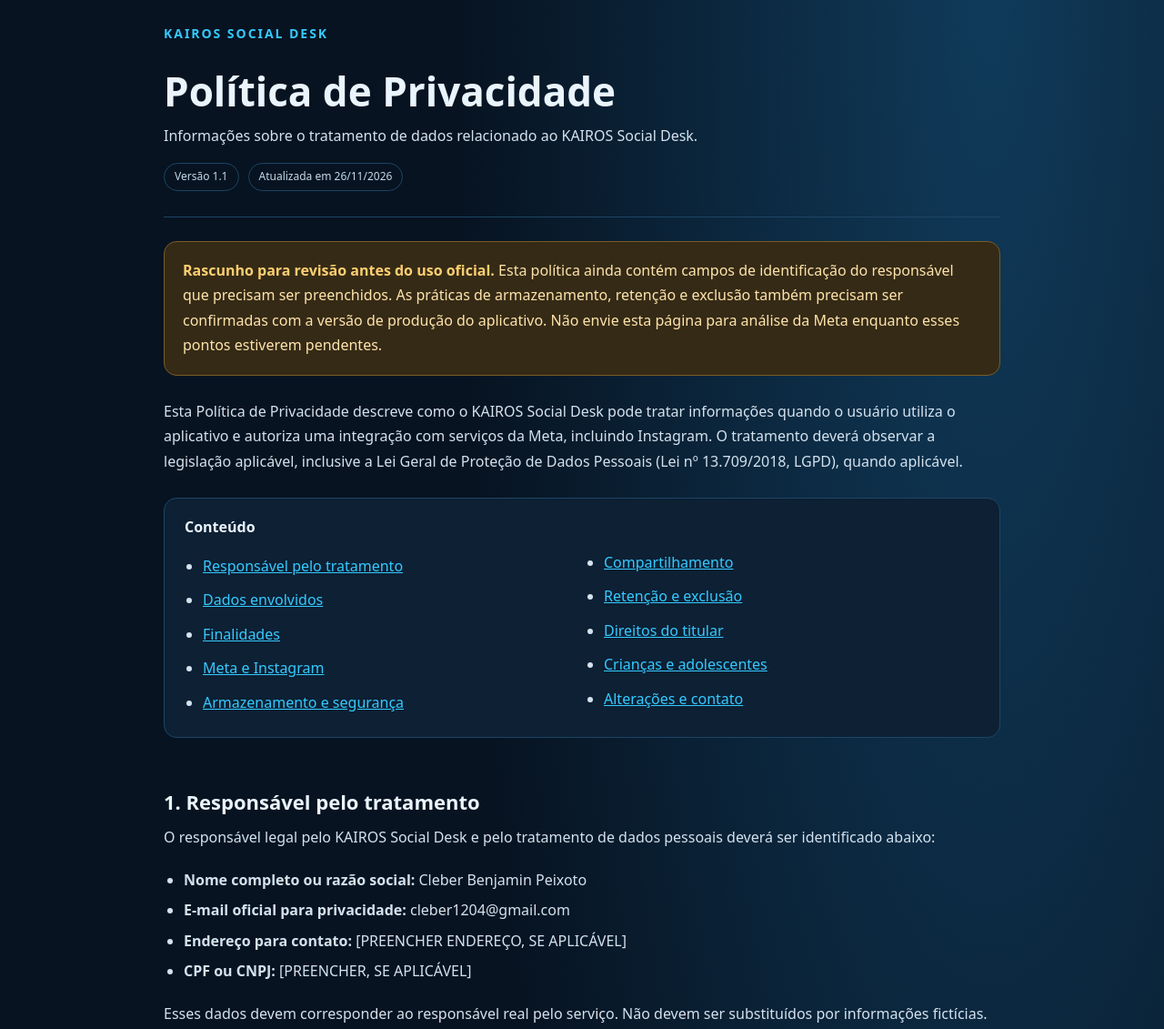
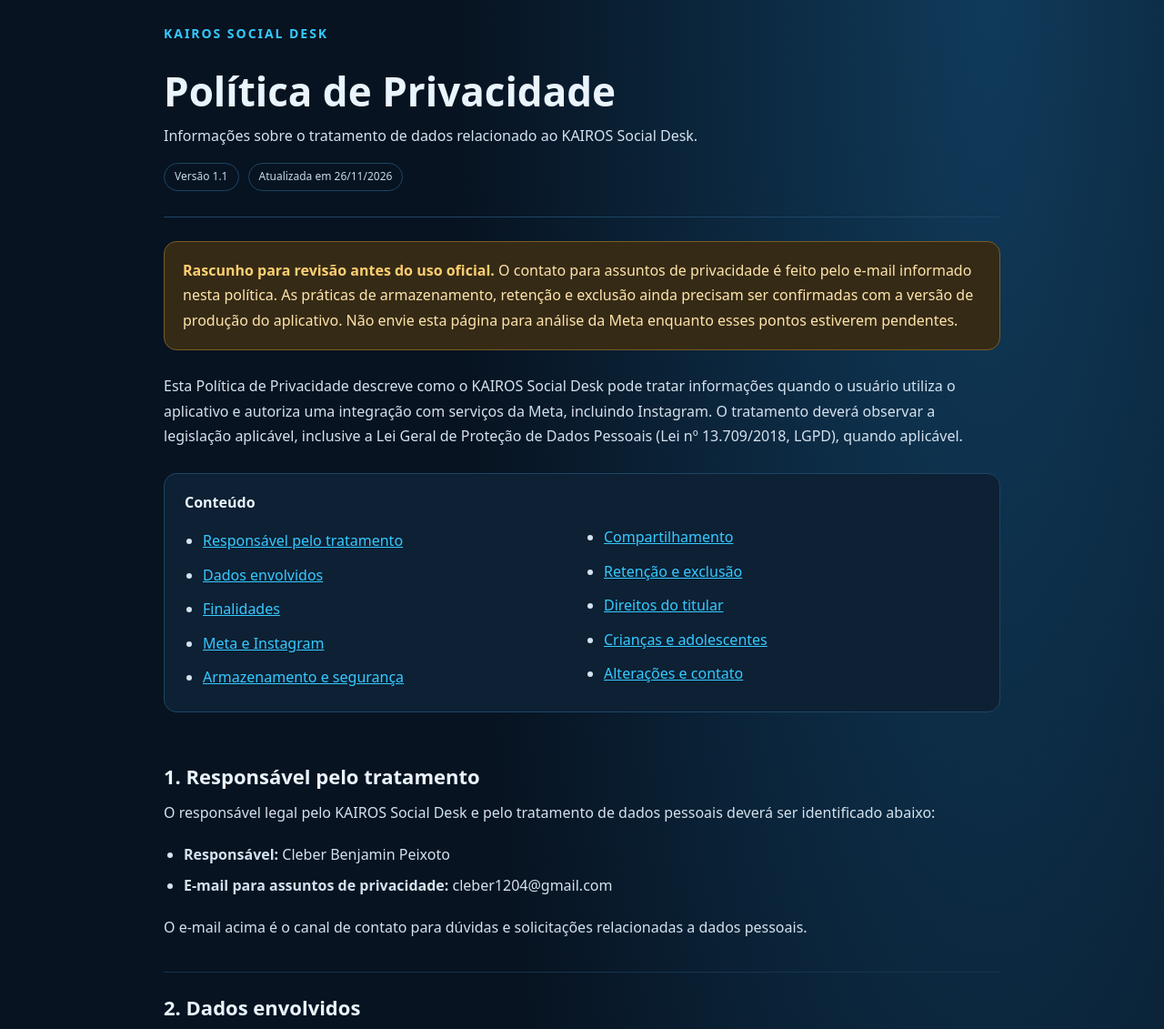
Before and after one commit to kairozgames-svg/kairos-socialdesk-privacy, a plain HTML site: page index.html in a window 1280 px wide. Shown: the part 39-1170 px from the top of the page at 91% size. Drawn offline with Linux system fonts and the light colour scheme.

Commit message:
Remove address and extra contact fields from privacy policy

```diff
--- a/index.html
+++ b/index.html
@@ -25,22 +25,22 @@ footer{padding-top:26px;color:#8fa9bd;font-size:13px}@media(max-width:620px){.wr
 <body><div class="wrap">
 <header><div class="brand">KAIROS SOCIAL DESK</div><h1>Política de Privacidade</h1><p>Informações sobre o tratamento de dados relacionado ao KAIROS Social Desk.</p><div class="meta"><span class="pill">Versão 1.1</span><span class="pill">Atualizada em 26/11/2026</span></div></header>
 <main>
-<div class="notice"><strong>Rascunho para revisão antes do uso oficial.</strong> Esta política ainda contém campos de identificação do responsável que precisam ser preenchidos. As práticas de armazenamento, retenção e exclusão também precisam ser confirmadas com a versão de produção do aplicativo. Não envie esta página para análise da Meta enquanto esses pontos estiverem pendentes.</div>
+<div class="notice"><strong>Rascunho para revisão antes do uso oficial.</strong> O contato para assuntos de privacidade é feito pelo e-mail informado nesta política. As práticas de armazenamento, retenção e exclusão ainda precisam ser confirmadas com a versão de produção do aplicativo. Não envie esta página para análise da Meta enquanto esses pontos estiverem pendentes.</div>
 <p>Esta Política de Privacidade descreve como o KAIROS Social Desk pode tratar informações quando o usuário utiliza o aplicativo e autoriza uma integração com serviços da Meta, incluindo Instagram. O tratamento deverá observar a legislação aplicável, inclusive a Lei Geral de Proteção de Dados Pessoais (Lei nº 13.709/2018, LGPD), quando aplicável.</p>
 <nav aria-label="Índice da política"><strong>Conteúdo</strong><ul>
 <li><a href="#responsavel">Responsável pelo tratamento</a></li><li><a href="#dados">Dados envolvidos</a></li><li><a href="#finalidades">Finalidades</a></li><li><a href="#meta">Meta e Instagram</a></li><li><a href="#armazenamento">Armazenamento e segurança</a></li><li><a href="#compartilhamento">Compartilhamento</a></li><li><a href="#retencao">Retenção e exclusão</a></li><li><a href="#direitos">Direitos do titular</a></li><li><a href="#menores">Crianças e adolescentes</a></li><li><a href="#contato">Alterações e contato</a></li>
 </ul></nav>
 <section id="responsavel"><h2>1. Responsável pelo tratamento</h2><p>O responsável legal pelo KAIROS Social Desk e pelo tratamento de dados pessoais deverá ser identificado abaixo:</p><ul>
-<li><strong>Nome completo ou razão social:</strong> Cleber Benjamin Peixoto</li><li><strong>E-mail oficial para privacidade:</strong> cleber1204@gmail.com</li><li><strong>Endereço para contato:</strong> [PREENCHER ENDEREÇO, SE APLICÁVEL]</li><li><strong>CPF ou CNPJ:</strong> [PREENCHER, SE APLICÁVEL]</li></ul><p>Esses dados devem corresponder ao responsável real pelo serviço. Não devem ser substituídos por informações fictícias.</p></section>
+<li><strong>Responsável:</strong> Cleber Benjamin Peixoto</li><li><strong>E-mail para assuntos de privacidade:</strong> cleber1204@gmail.com</li></ul><p>O e-mail acima é o canal de contato para dúvidas e solicitações relacionadas a dados pessoais.</p></section>
 <section id="dados"><h2>2. Dados envolvidos</h2><p>Os dados efetivamente tratados dependem das funções ativadas, das permissões autorizadas pelo usuário e dos campos enviados pela plataforma integrada. Em notificações de webhook da Meta, podem existir identificadores de contas, identificadores de eventos ou conversas, conteúdo de mensagens ou comentários e metadados técnicos, conforme o tipo de evento inscrito.</p><p>O KAIROS Social Desk é um aplicativo desktop desenvolvido com WPF/.NET, banco SQLite e mecanismo de navegador WebView2. A auditoria técnica disponível não especifica integralmente quais campos são gravados no banco local nem o ciclo de vida dos dados de sessão do navegador. Essa descrição precisa ser complementada após a conferência da versão de produção.</p></section>
 <section id="finalidades"><h2>3. Finalidades do tratamento</h2><p>Quando os recursos correspondentes estiverem implementados e habilitados, o tratamento poderá ser necessário para conectar contas autorizadas, receber e organizar eventos de redes sociais, disponibilizar as funções solicitadas pelo usuário, manter o funcionamento do aplicativo, diagnosticar falhas e proteger a integração contra requisições inválidas.</p><p>O aplicativo não deve ser utilizado para acessar contas, mensagens ou informações sem autorização adequada.</p></section>
 <section id="meta"><h2>4. Integração com Meta e Instagram</h2><p>O KAIROS Social Desk utiliza ou está sendo preparado para utilizar recursos oficiais disponibilizados pela Meta, conforme as permissões aprovadas e concedidas pelo usuário. O acesso fica sujeito às condições, políticas e limites técnicos definidos pela Meta.</p><h3>Estado técnico registrado na auditoria de 25/11/2026</h3><p>Na auditoria técnica disponível, o KAIROS META GATEWAY recebia requisições de webhook, validava a assinatura HMAC da Meta e reconhecia JSON válido. O processamento específico e o armazenamento de mensagens e comentários ainda estavam pendentes de implementação naquela data.</p><p>Portanto, esta política não afirma que o sistema já mantém uma caixa de entrada funcional ou que já armazena mensagens e comentários. Quando esses recursos forem implementados, esta seção deverá ser revisada para refletir os dados realmente tratados, as permissões utilizadas e os fluxos de armazenamento e exclusão.</p><p>O usuário pode revogar as permissões concedidas ao aplicativo nas configurações da plataforma Meta. A revogação interrompe novos acessos que dependam daquela autorização, mas não substitui um pedido de exclusão de dados que já tenham sido armazenados.</p><p>O KAIROS Social Desk é um produto independente e não é afiliado, patrocinado ou endossado pela Meta Platforms, Inc. ou pelo Instagram.</p></section>
 <section id="armazenamento"><h2>5. Armazenamento e segurança</h2><p>O aplicativo possui um banco de dados SQLite local e utiliza o WebView2 para recursos de navegação. A auditoria disponível não documenta todos os dados gravados localmente, as configurações de proteção do banco, os prazos de retenção ou o comportamento completo das sessões do navegador. Esses detalhes precisam ser verificados antes da disponibilização pública.</p><p>O gateway valida a autenticidade das requisições recebidas por meio da assinatura HMAC, conforme a implementação auditada. Essa validação não deve ser interpretada como garantia de que todos os dados armazenados estejam criptografados ou de que existam rotinas de backup e recuperação já implantadas.</p><p>O responsável deverá documentar e aplicar medidas técnicas e administrativas adequadas ao ambiente real de operação, incluindo controle de acesso, proteção de credenciais, transmissão segura e resposta a incidentes.</p></section>
 <section id="compartilhamento"><h2>6. Compartilhamento de dados</h2><p>A integração com a Meta envolve o recebimento de informações transmitidas pela própria plataforma, de acordo com as permissões e eventos configurados. Se forem utilizados provedores externos de hospedagem, processamento, suporte ou armazenamento, eles deverão ser identificados e avaliados pelo responsável antes da operação pública, com a descrição das respectivas finalidades.</p><p>Esta política deverá ser atualizada caso haja novos operadores, transferências internacionais ou outras formas de compartilhamento. Não se deve presumir que um fornecedor específico seja utilizado sem confirmação da infraestrutura efetivamente implantada.</p></section>
-<section id="retencao"><h2>7. Retenção e exclusão de dados</h2><p>Os prazos de retenção dependem dos dados que forem efetivamente armazenados e das finalidades aplicáveis. A auditoria de 25/11/2026 não confirmou a implementação do armazenamento de mensagens e comentários pelo gateway, nem definiu um prazo de retenção para esses dados.</p><p>Antes de ativar o processamento em produção, o responsável deverá definir os prazos de retenção, implementar um procedimento de exclusão e testar sua execução nos bancos e serviços envolvidos.</p><p>O titular poderá solicitar informações ou exclusão de dados pelo contato indicado nesta política, depois que os dados de contato do responsável forem preenchidos. Também poderá revogar as permissões do aplicativo nas configurações da Meta.</p><p>Solicitações serão avaliadas conforme a LGPD e outras normas aplicáveis. Dados cuja conservação seja exigida por lei poderão ser mantidos pelo período legalmente necessário.</p></section>
+<section id="retencao"><h2>7. Retenção e exclusão de dados</h2><p>Os prazos de retenção dependem dos dados que forem efetivamente armazenados e das finalidades aplicáveis. A auditoria de 25/11/2026 não confirmou a implementação do armazenamento de mensagens e comentários pelo gateway, nem definiu um prazo de retenção para esses dados.</p><p>Antes de ativar o processamento em produção, o responsável deverá definir os prazos de retenção, implementar um procedimento de exclusão e testar sua execução nos bancos e serviços envolvidos.</p><p>O titular poderá solicitar informações ou exclusão de dados pelo e-mail indicado na seção de contato. Também poderá revogar as permissões do aplicativo nas configurações da Meta.</p><p>Solicitações serão avaliadas conforme a LGPD e outras normas aplicáveis. Dados cuja conservação seja exigida por lei poderão ser mantidos pelo período legalmente necessário.</p></section>
 <section id="direitos"><h2>8. Direitos do titular</h2><p>Nos termos da LGPD e observadas as condições legais, o titular poderá solicitar confirmação da existência de tratamento, acesso aos dados, correção de informações incompletas ou desatualizadas, anonimização, bloqueio ou eliminação de dados desnecessários ou tratados em desconformidade, portabilidade quando aplicável, informação sobre compartilhamentos e revogação do consentimento quando essa for a base legal utilizada.</p><p>Os pedidos deverão ser encaminhados ao contato oficial informado na seção 10. O responsável poderá solicitar informações razoáveis para confirmar a identidade do solicitante e proteger os dados contra acesso indevido.</p></section>
 <section id="menores"><h2>9. Crianças e adolescentes</h2><p>O KAIROS Social Desk é uma ferramenta de gestão de redes sociais destinada ao uso profissional e não é direcionada a crianças. O responsável deverá observar as regras específicas da LGPD para qualquer tratamento que envolva dados pessoais de crianças ou adolescentes.</p></section>
-<section id="contato"><h2>10. Alterações e contato</h2><p>Esta política poderá ser atualizada quando novas funcionalidades forem lançadas, quando os fluxos de dados forem alterados ou quando houver mudanças legais relevantes. A versão vigente deverá permanecer disponível no endereço público do aplicativo.</p><div class="contact"><strong>Contato para privacidade e solicitações</strong><p>Responsável: Cleber Benjamin Peixoto</p><p>E-mail: cleber1204@gmail.com</p><p>Endereço: [PREENCHER ENDEREÇO, SE APLICÁVEL]</p></div></section>
-<div class="notice"><strong>Pendências antes da submissão à Meta:</strong> preencher os dados reais do responsável; confirmar exatamente quais informações o aplicativo e o WebView2 armazenam; identificar os fornecedores de infraestrutura efetivamente utilizados; definir e testar retenção e exclusão; revisar esta política quando o processamento de mensagens e comentários entrar em operação.</div>
+<section id="contato"><h2>10. Alterações e contato</h2><p>Esta política poderá ser atualizada quando novas funcionalidades forem lançadas, quando os fluxos de dados forem alterados ou quando houver mudanças legais relevantes. A versão vigente deverá permanecer disponível no endereço público do aplicativo.</p><div class="contact"><strong>Contato para privacidade e solicitações</strong><p>Responsável: Cleber Benjamin Peixoto</p><p>E-mail: cleber1204@gmail.com</p></div></section>
+<div class="notice"><strong>Pendências antes da submissão à Meta:</strong> confirmar exatamente quais informações o aplicativo e o WebView2 armazenam; identificar os fornecedores de infraestrutura efetivamente utilizados; definir e testar retenção e exclusão; revisar esta política quando o processamento de mensagens e comentários entrar em operação.</div>
 </main><footer>© 2026 KAIROS Social Desk. Política de Privacidade.</footer>
 </div></body></html>
```
